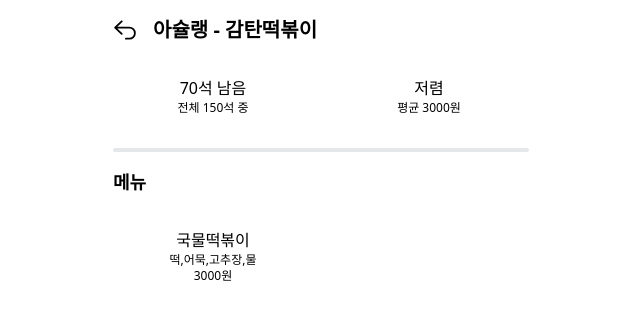
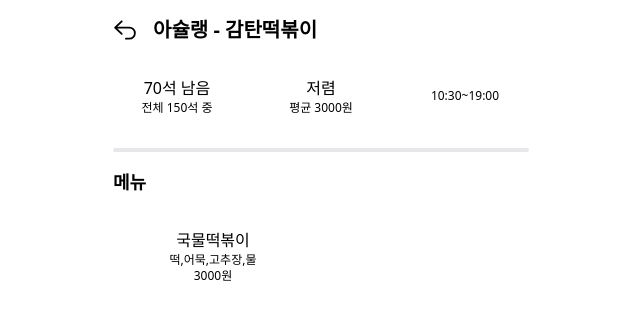
Before and after one commit to seolcu/ajou-cafeteria, a React (Vite) app: page /cafeteria/0/shop/0 in a window 1280 px wide. Shown: the top 320 px of the page, without its empty margins (319-959 px from the left). Built offline with nearby package versions, Linux system fonts and the light colour scheme; what @catppuccin/tailwindcss would draw is missing.

Commit message:
new-feature: added OperatingTimeIndicatorBox in shop page

```diff
--- a/src/routes/Shop.jsx
+++ b/src/routes/Shop.jsx
@@ -4,6 +4,7 @@ import { ArrowUturnLeftIcon } from "@heroicons/react/20/solid";
 import getAveragePrice from "../functions/getAveragePrice";
 import AveragePriceIndicatorBox from "../components/AveragePriceIndicatorBox";
 import CrowdedIndicatorBox from "../components/CrowdedIndicatorBox";
+import OperatingTimeIndicatorBox from "../components/OperatingTimeIndicatorBox";
 
 export default function Shop() {
   const params = useParams();
@@ -25,11 +26,14 @@ export default function Shop() {
         </h1>
       </header>
 
-      <div className="grid grid-cols-2 gap-4">
+      <div className="grid grid-cols-3 gap-4">
         <CrowdedIndicatorBox cafeteriaInfo={cafeteriaInfo} />
         <AveragePriceIndicatorBox
           cafeteriaInfo={shop}
           averagePrice={averagePrice}
+        />
+        <OperatingTimeIndicatorBox
+          operatingTime={cafeteriaInfo.operatingTime}
         />
       </div>
 
```
